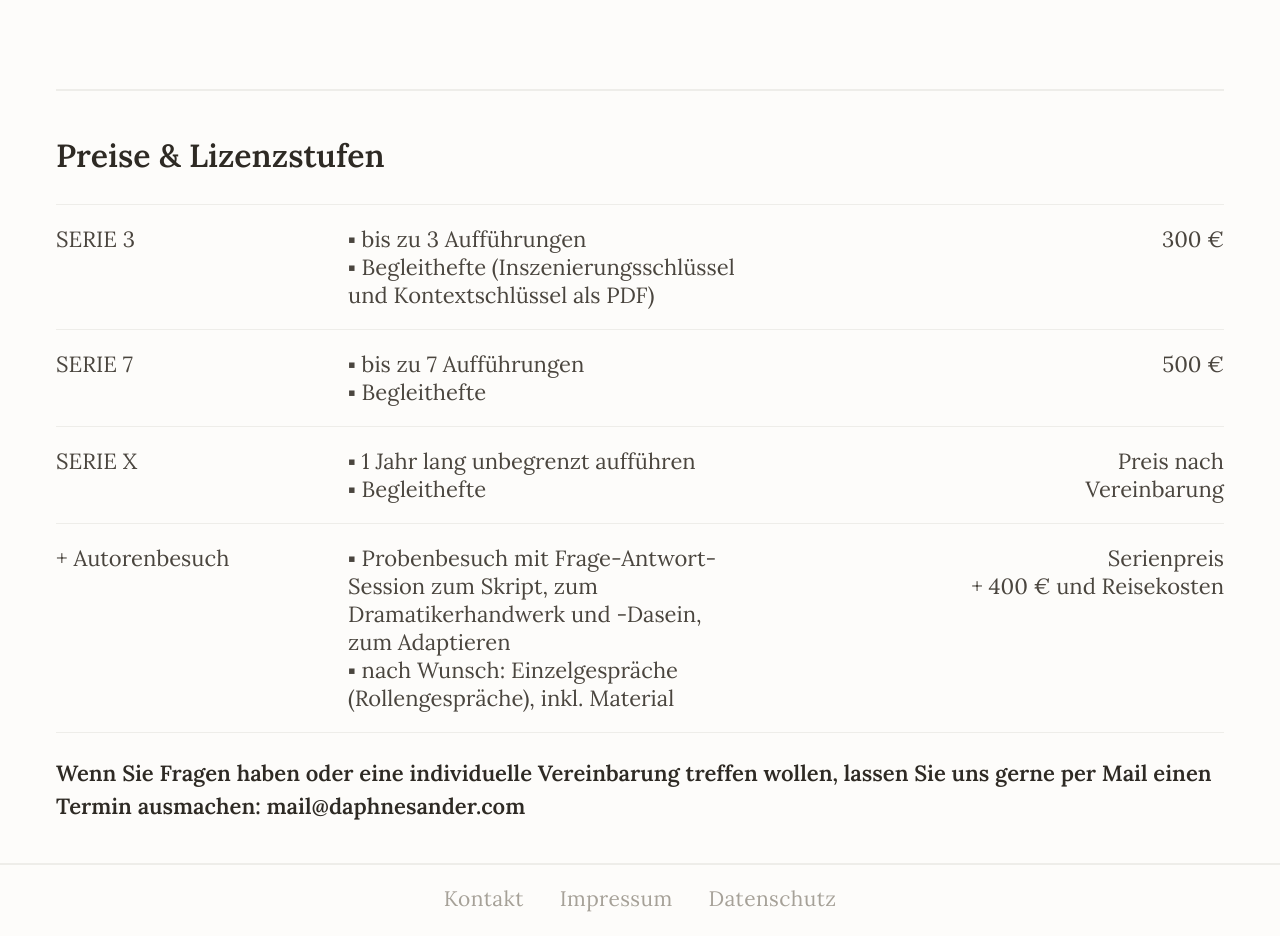
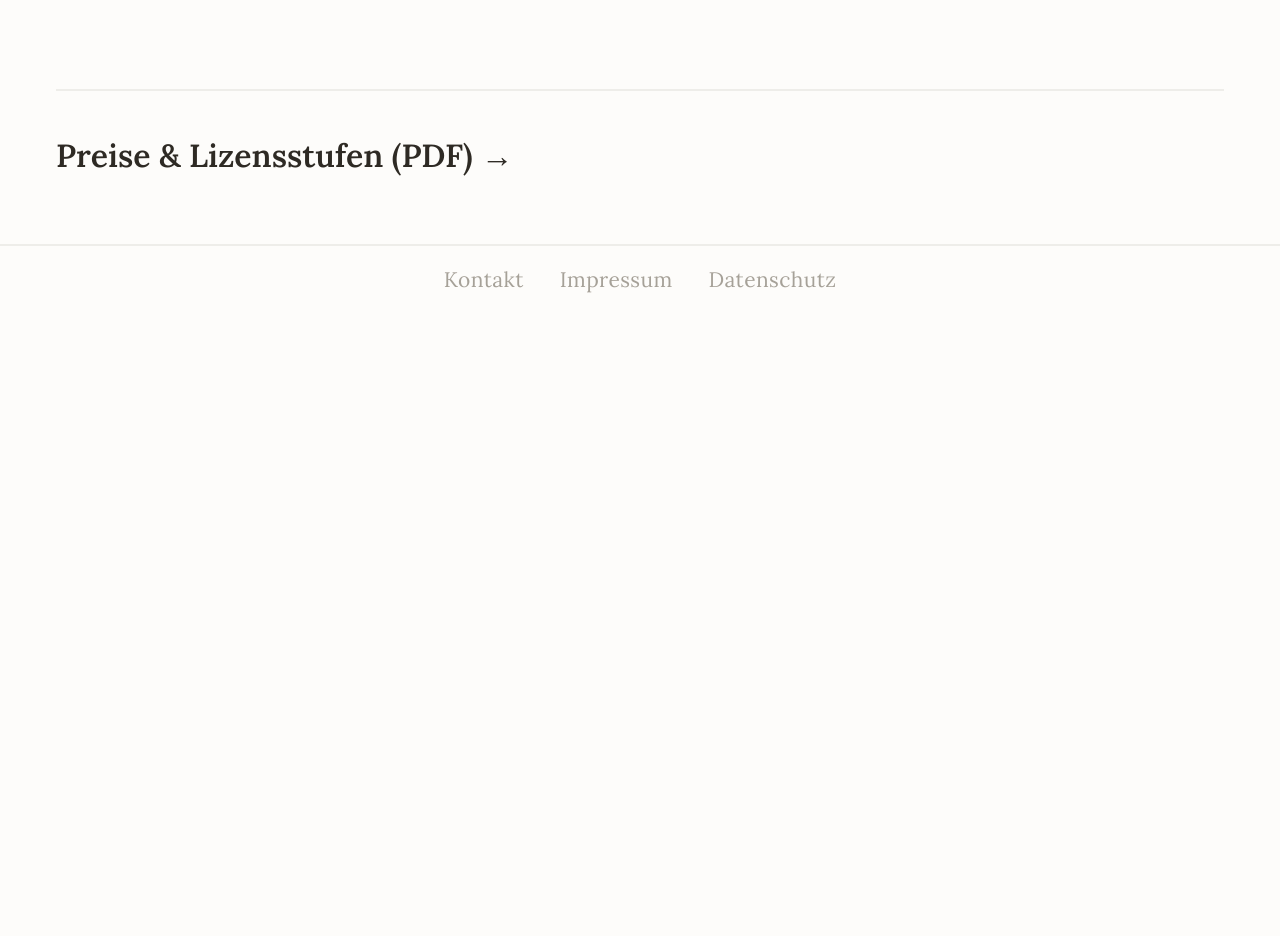
Before and after one commit to daphsander/daphne-sander-website, an Eleventy site: page de/zeitecht/entries/eurasia.md in a window 1280 px wide. Shown: the part 1940-2876 px from the top of the page. After the commit the page ends 2257 px from the top, so only its background shows below. Built offline with nearby package versions, Linux system fonts and the light colour scheme; Eleventy itself is replaced by a stand-in of ours; files that its build step writes are made by us from their sources.

Commit message:
Zeitecht Detail: Replaced Pricing Table with PDF Link.

```diff
--- a/_includes/zeitecht-detail.njk
+++ b/_includes/zeitecht-detail.njk
@@ -2,9 +2,6 @@
 layout: base.njk
 currentSection: "/zeitecht/"
 ---
-{% macro pricingText(text) -%}
-  {{ text | escape | replace('[[mobile-break]]', '<br class="pricing-break-mobile">') | replace('[[desktop-break]]', '<br class="pricing-break-desktop">') | replace('[[mobile-hyphen-break]]', '<span class="pricing-hyphen-break">-<br></span>') | safe }}
-{%- endmacro %}
 
 <div class="detail-hero">
   {% if desktop_image or mobile_image %}
@@ -50,11 +47,6 @@ currentSection: "/zeitecht/"
     <div class="note">Gerne sende ich Ihnen das vollständige Skript unverbindlich zur Lektüre. Schreiben Sie mir einfach eine Nachricht an: mail@daphnesander.com</div>
   </div>
   {% endif %}
-  {% if pricing and pricing.length %}
-  <div class="item" data-hidden="true">
-    <div class="note note-pricing">Preise und Lizenzstufen siehe unten ↓</div>
-  </div>
-  {% endif %}
 </div>
 
 {% if auszug_text %}
@@ -76,12 +68,12 @@ currentSection: "/zeitecht/"
 </div>
 {% endif %}
 
-{% if pricing and pricing.length %}
 <div class="pricing-block">
-  <div class="section-heading">Preise &amp; Lizenzstufen</div>
-  {% for row in pricing %}
-    <div class="pricing-row"><span>{{ pricingText(row.label) }}</span><span class="pricing-description">{{ pricingText(row.description) }}</span><span>{{ pricingText(row.price) }}</span></div>
-  {% endfor %}
-  <div class="pricing-note">Wenn Sie Fragen haben oder eine individuelle Vereinbarung treffen wollen, lassen Sie uns gerne per Mail einen Termin ausmachen: mail@daphnesander.com</div>
+  <div class="section-heading">
+    {% if pricing_pdf %}
+    <a class="pricing-link" href="{{ pricing_pdf }}" target="_blank" rel="noopener" data-mobile-download>Preise &amp; Lizensstufen (PDF) →</a>
+    {% else %}
+    Preise &amp; Lizensstufen (PDF) →
+    {% endif %}
+  </div>
 </div>
-{% endif %}
--- a/css/style.css
+++ b/css/style.css
@@ -434,15 +434,8 @@ body.sparks-page .site-header nav { display: none; }
 /* Pricing */
 .pricing-block { padding: 56px 56px 40px; max-width: var(--max-width); margin: 0 auto; }
 .pricing-block .section-heading { border-top: 2px solid var(--divider); padding-top: 44px; }
-.pricing-row { display: grid; grid-template-columns: 25% minmax(0, 1fr) max-content; font-size: 22px; margin-bottom: 0; padding: 20px 0; border-bottom: 1px solid var(--divider); }
-.pricing-block > .section-heading + .pricing-row { border-top: 1px solid var(--divider); }
-.pricing-row > span:nth-child(2):last-child { grid-column: 3; }
-.pricing-row > span:nth-child(3) {text-align: right; }
-.pricing-row > span { white-space: pre-line; }
-.pricing-break-mobile { display: none; }
-.pricing-hyphen-break { display: none; }
-.pricing-note { font-weight: bold; font-size: 22px; color: var(--ink); margin-top: 24px; line-height: 1.5; }
-@media (max-width: 640px) { .pricing-block { order: 2; padding: 22px 20px 20px; } .pricing-block .section-heading { padding-top: 18px; border-top-width: 1px; } .pricing-row { font-size: 12px; padding: 9px 0; } .pricing-break-mobile { display: initial; } .pricing-break-desktop { display: none; } .pricing-hyphen-break { display: initial; } .pricing-note { font-size: 12px; margin-top: 11px; } }
+.pricing-link { color: inherit; text-decoration: none; }
+@media (max-width: 640px) { .pricing-block { order: 2; padding: 22px 20px 20px; } .pricing-block .section-heading { padding-top: 18px; border-top-width: 1px; } }
 
 /* ---------- Filter-aware first-entry border fix ---------- */
 .entry[data-first-visible="true"] { border-top: none; padding-top: 0; }
--- a/de/zeitecht/entries/eurasia.md
+++ b/de/zeitecht/entries/eurasia.md
@@ -11,36 +11,7 @@ tags: zeitecht
 is_detailed: true
 schluessel_image: \images\uploads\inszenierungsschlüssel-eurasia.jpeg
 schluessel_pdf: \images\uploads\Leseansicht-Heft-Inszenierungsschlüssel-komprimiert.pdf
-pricing:
-  - label: 'SERIE 3'
-    description: |-
-      ▪ bis zu 3 Aufführungen
-      ▪ Begleithefte (Inszenierungs[[mobile-hyphen-break]]schlüssel
-      und Kontextschlüssel als PDF)
-    price: '300 €'
-  - label: 'SERIE 7'
-    description: |-
-      ▪ bis zu 7 Aufführungen
-      ▪ Begleithefte
-    price: '500 €'
-  - label: 'SERIE X'
-    description: |-
-      ▪ 1 Jahr lang unbegrenzt aufführen
-      ▪ Begleithefte
-    price: |-
-      Preis nach
-      Vereinbarung
-  - label: '+ Autoren[[mobile-hyphen-break]]besuch'
-    description: |-
-      ▪ Probenbesuch mit Frage-Antwort-
-      Session zum Skript, zum
-      Dramatikerhandwerk und -Dasein,
-      zum Adaptieren
-      ▪ nach Wunsch: Einzelgespräche
-      (Rollengespräche), inkl. Material
-    price: |-
-      Serienpreis
-      + 400 € und[[mobile-break]] Reisekosten
+pricing_pdf: \images\uploads\Preise-und-Lizensstufen-Eurasia.pdf
 einblicke:
   - image: \images\uploads\1-h12-2062-FotocreditJakubKavin-InfosAufBild.png
   - image: \images\uploads\2-h12-2062-FotocreditJakubKavin.jpg
```
Also changed, not shown: admin/config.yml (+2 -8 lines), README.md, 1 other file.
